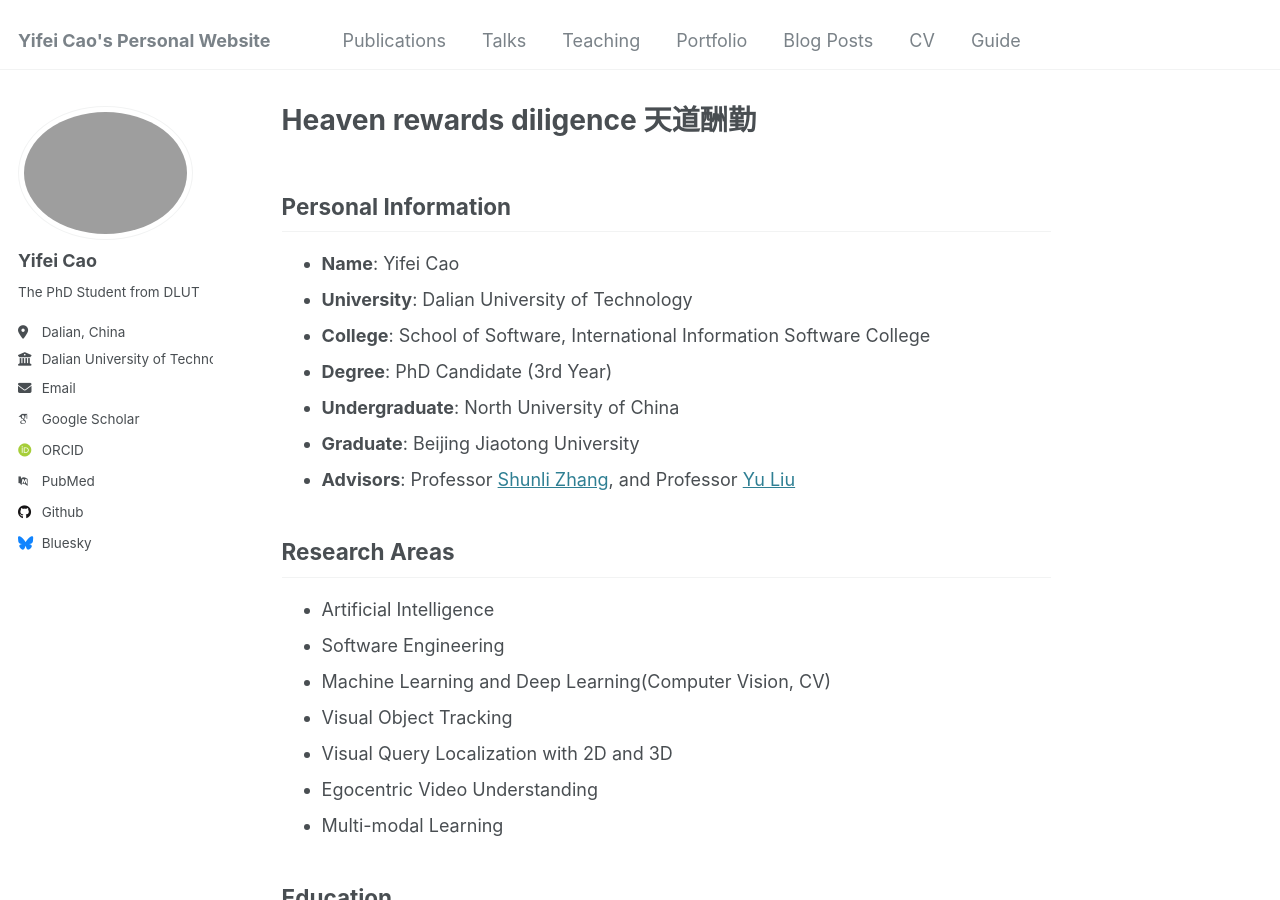
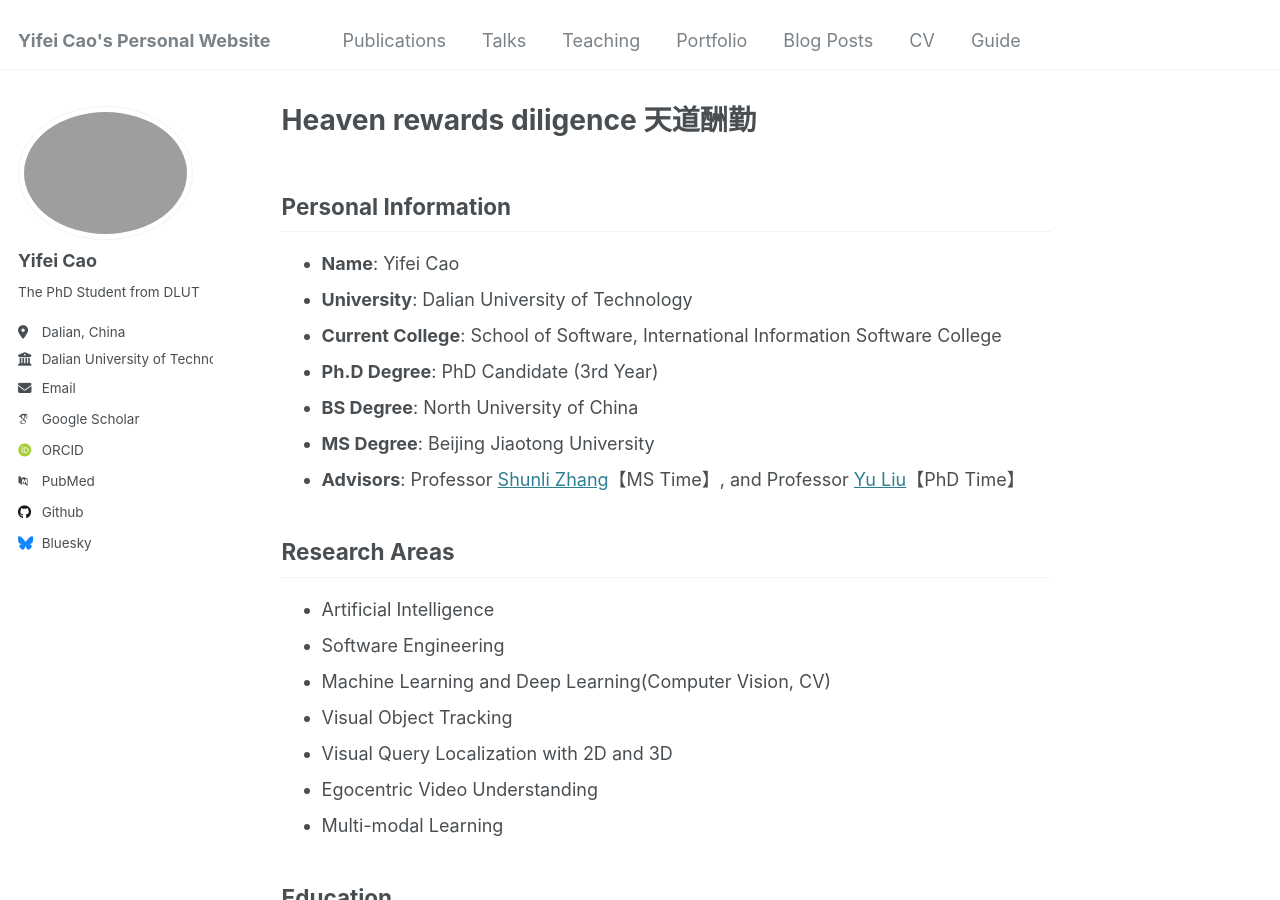
Before and after one commit to cyfedu-dlut/PersonalWeb, a Jekyll site: the page built from _pages/about.md, in a window 1280 px wide and 900 px high. Built offline with Jekyll 4.4.1, drawn with Linux system fonts in a browser that asks for light colours; some web fonts are replaced.

Commit message:
Update about.md

```diff
--- a/_pages/about.md
+++ b/_pages/about.md
@@ -9,11 +9,11 @@ redirect_from:
 ## Personal Information
 - **Name**: Yifei Cao
 - **University**: Dalian University of Technology
-- **College**: School of Software, International Information Software College
-- **Degree**: PhD Candidate (3rd Year)
-- **Undergraduate**: North University of China
-- **Graduate**: Beijing Jiaotong University
-- **Advisors**: Professor [Shunli Zhang](https://faculty.bjtu.edu.cn/rjxy/8947.html#), and Professor [Yu Liu](https://faculty.dlut.edu.cn/yuliu/zh_CN/index/704543/list/index.htm)
+- **Current College**: School of Software, International Information Software College
+- **Ph.D Degree**: PhD Candidate (3rd Year)
+- **BS Degree**: North University of China
+- **MS Degree**: Beijing Jiaotong University
+- **Advisors**: Professor [Shunli Zhang](https://faculty.bjtu.edu.cn/rjxy/8947.html#)【MS Time】, and Professor [Yu Liu](https://faculty.dlut.edu.cn/yuliu/zh_CN/index/704543/list/index.htm)【PhD Time】
 
 ## Research Areas
 - Artificial Intelligence
```
